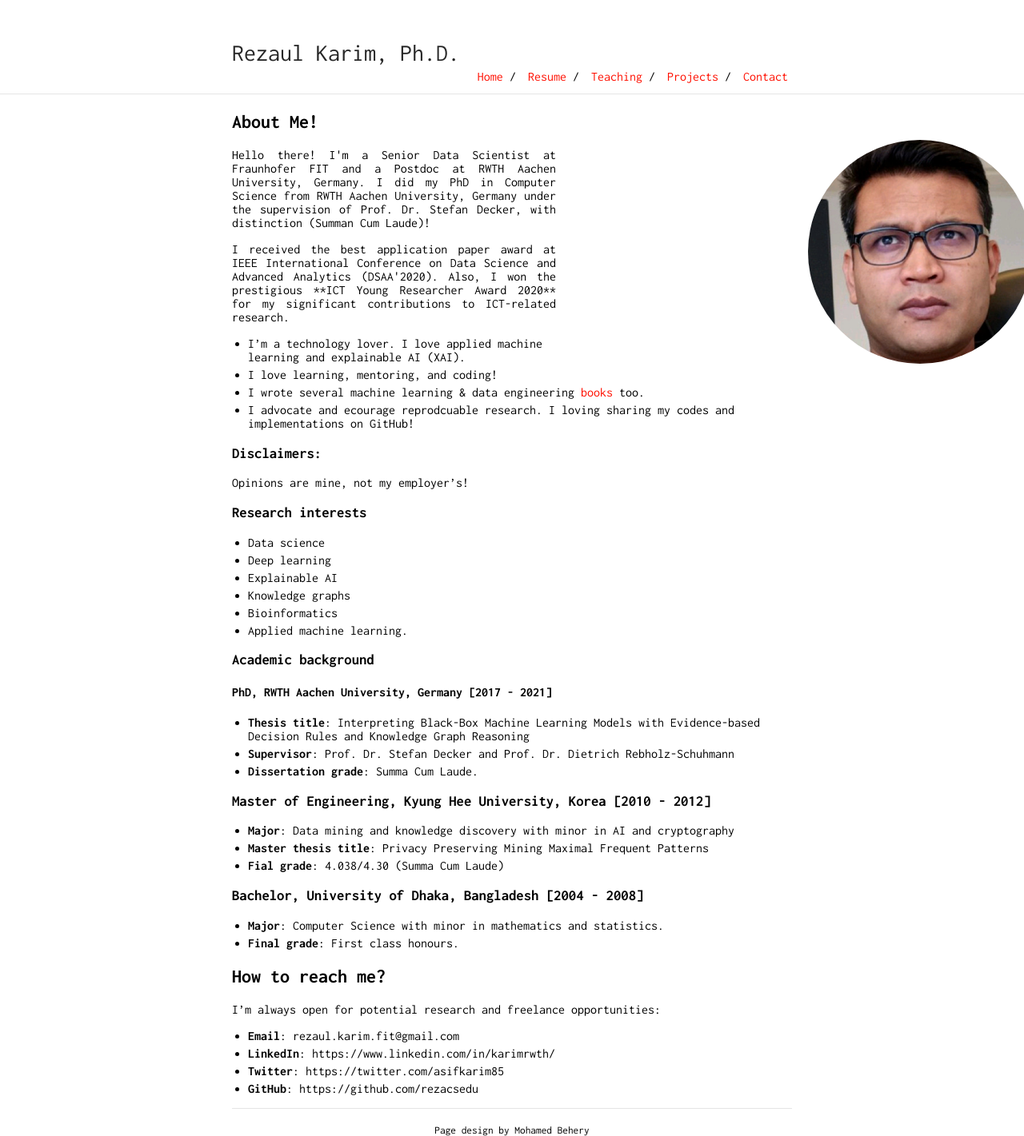
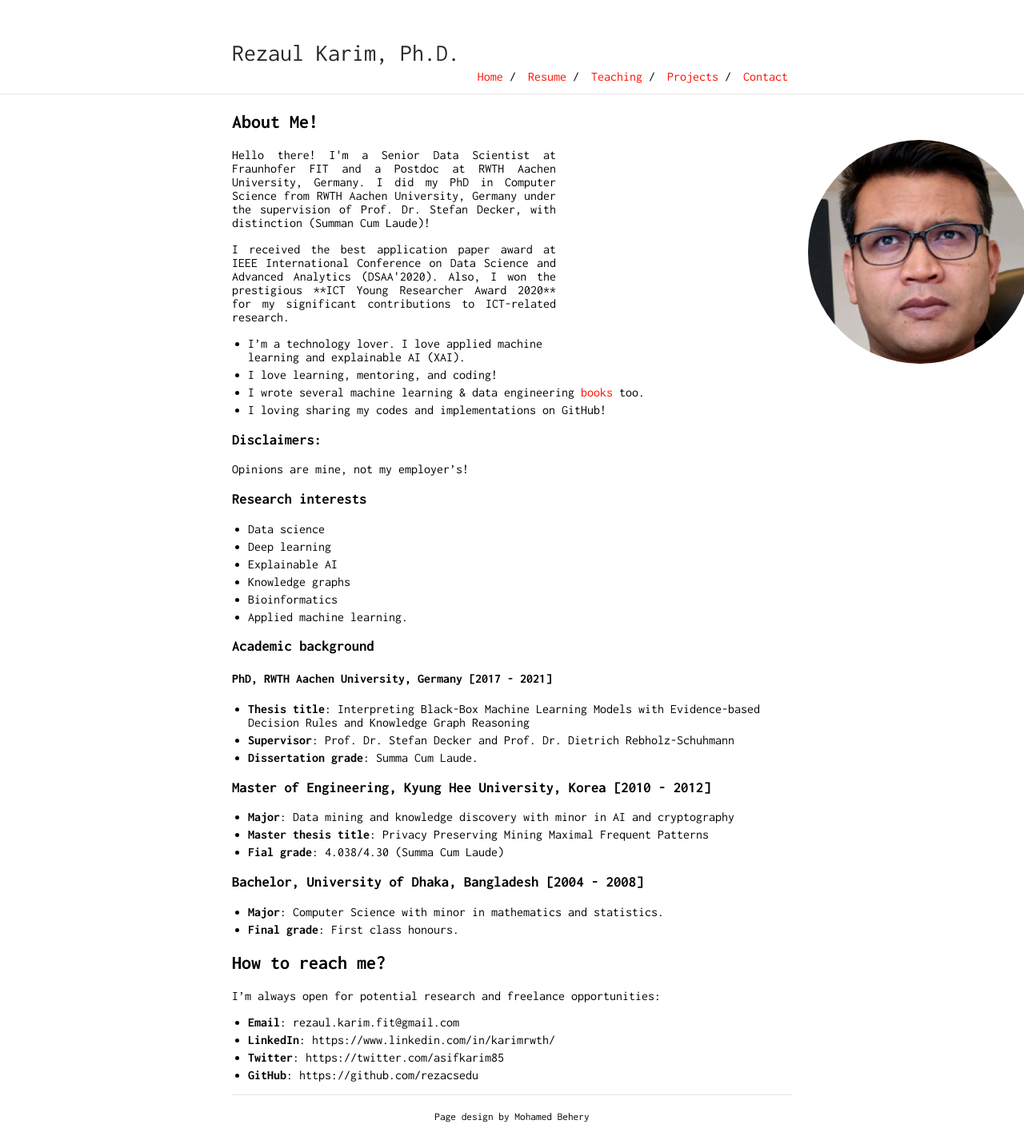
Before and after one commit to rezacsedu/rezacsedu.github.io, a Jekyll site: the page built from index.md, in a window 1280 px wide. Shown: the whole page at 80% size. Built offline with Jekyll 4.4.1, drawn with Linux system fonts in a browser that asks for light colours; our own code applies the rules of GitHub Pages for plain Markdown files.

Commit message:
Update index.md

```diff
--- a/index.md
+++ b/index.md
@@ -9,7 +9,7 @@
 - I'm a technology lover. I love applied machine learning and explainable AI (XAI).
 - I love learning, mentoring, and coding!
 - I wrote several machine learning & data engineering [books](https://www.amazon.com/s?k=Md.+Rezaul+Karim&ref=nb_sb_noss) too.
-- I advocate and ecourage reprodcuable research. I loving sharing my codes and implementations on GitHub!
+- I loving sharing my codes and implementations on GitHub!
 
 ### Disclaimers:
 Opinions are mine, not my employer's!
```
